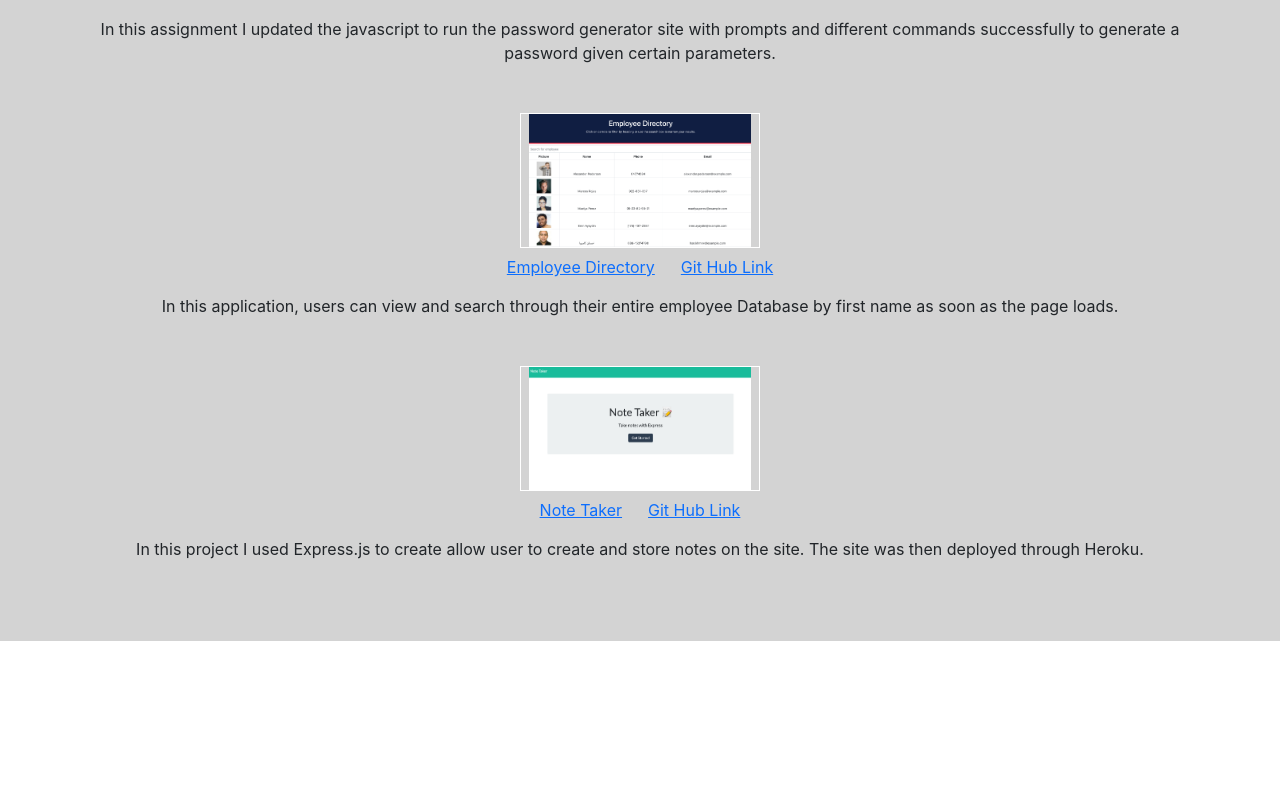
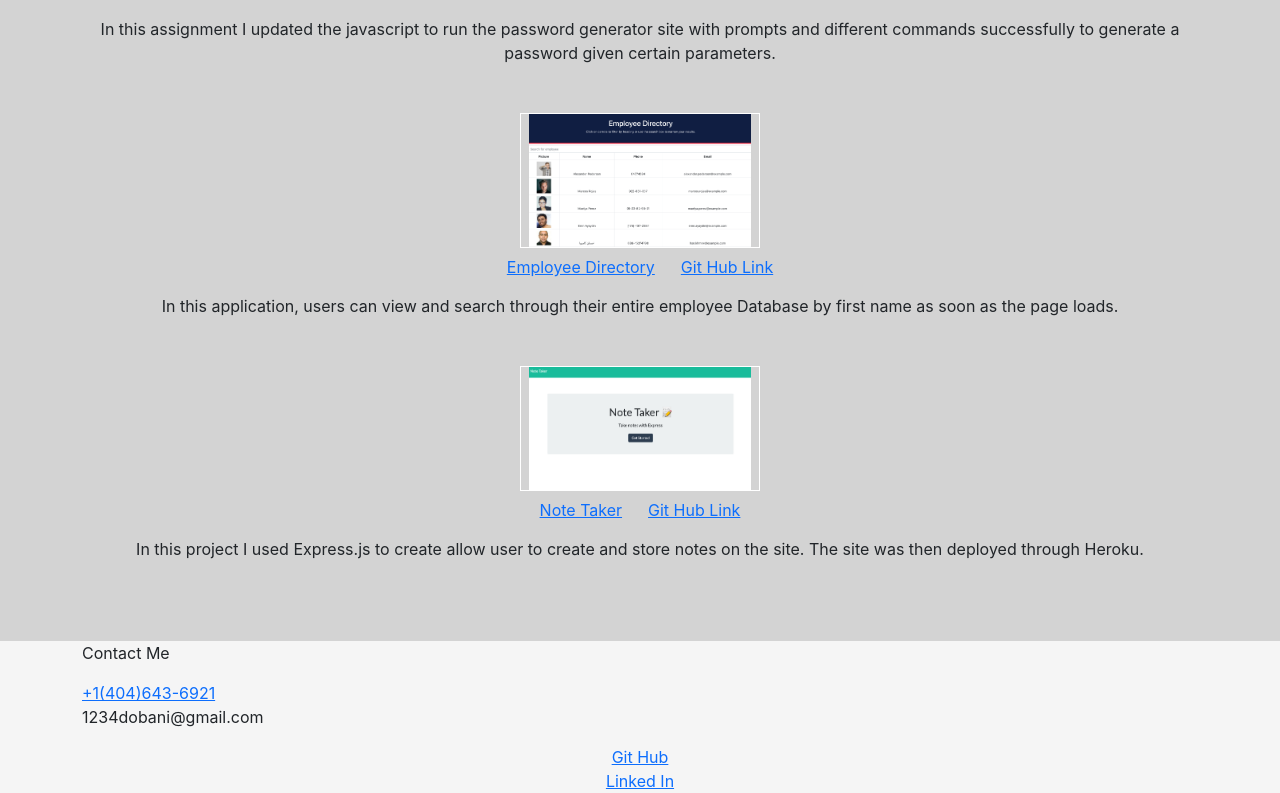
Before and after one commit to aftaab-dobani/react-portfolio, a React (Create React App) app: page / in a window 1280 px wide. Shown: the part 1842-2635 px from the top of the page. Before the commit the page ends 2483 px from the top, so only its background shows below. Built offline with nearby package versions, Linux system fonts and the light colour scheme.

Commit message:
added footer

```diff
--- a/package.json
+++ b/package.json
@@ -12,6 +12,7 @@
     "react": "^17.0.2",
     "react-dom": "^17.0.2",
     "react-scripts": "4.0.3",
+    "react-scroll": "^1.8.2",
     "react-typed": "^1.2.0",
     "web-vitals": "^1.1.2"
   },
@@ -22,7 +23,6 @@
     "build": "react-scripts build",
     "test": "react-scripts test",
     "eject": "react-scripts eject"
-
   },
   "eslintConfig": {
     "extends": [
--- a/src/App.js
+++ b/src/App.js
@@ -4,6 +4,7 @@ import Navbar from "./components/Navbar/Navbar"
 import Header from "./components/Header/Header"
 import AboutMe from "./components/About/About"
 import Portfolio from "./components/Portfolio/Portfolio"
+import Footer from "./components/Footer/Footer"
 
 function App() {
   return (
@@ -12,6 +13,7 @@ function App() {
     <Header />
     <AboutMe />
     <Portfolio />
+    <Footer />
     </>
   );
   }
--- a/src/components/About/About.js
+++ b/src/components/About/About.js
@@ -3,7 +3,7 @@ import "./style.css"
 
 const About = () => {
     return (
-        <div className="container py-5">
+        <div id="about" className="container py-5">
             <div className="row">
                 <div className=".col.lg-6 col-xm-12">
                     <h1 className="about-heading"> About Me </h1>
--- a/src/components/Footer/Footer.js
+++ b/src/components/Footer/Footer.js
@@ -0,0 +1,35 @@
+import React from "react";
+import "./style.css";
+
+export const Footer = () => {
+  return (
+    <div id="footer" className="footer text-center">
+      <div className="container text-center">
+        <div className="row">
+          <div className="col-lg-4 col-md-6 col-sm-6">
+            <div className="d-flex">
+              <p>Contact Me</p>
+            </div>
+            <div className="d-flex">
+              <a href="tell:555-555-555">+1(404)643-6921</a>
+            </div>
+            <div className="d-flex">
+              <p>1234dobani@gmail.com</p>
+            </div>
+          </div>
+          <div className="col-lg-3.col-md-2.col-sm-6">
+            <div className="row">
+              <div className="col">
+                <a href="https://github.com/aftaab-dobani">Git Hub</a>
+                <br />
+                <a href="https://github.com/aftaab-dobani">Linked In</a>
+              </div>
+            </div>
+          </div>
+        </div>
+      </div>
+    </div>
+  );
+};
+
+export default Footer;
--- /dev/null
+++ b/src/components/Footer/style.css
@@ -0,0 +1,4 @@
+.footer {
+    background-color: whitesmoke;
+
+}
--- a/src/components/Navbar/Navbar.js
+++ b/src/components/Navbar/Navbar.js
@@ -1,5 +1,6 @@
 import React from 'react'
 import "./style.css"
+import {Link} from "react-scroll"
 
 const Navbar = () => {
     return (
@@ -12,16 +13,13 @@ const Navbar = () => {
     <div className="collapse navbar-collapse" id="navbarSupportedContent">
       <ul className="navbar-nav ml-auto">
         <li className="nav-item">
-          <a className="nav-link active" aria-current="page" href="#">About Me</a>
+          <Link smooth={true} to="about" className="nav-link active" aria-current="page" href="#">About Me</Link>
         </li>
         <li className="nav-item">
-          <a className="nav-link" href="#">Projects</a>
+          <Link smooth={true} to="portfolio" className="nav-link" href="#">Projects</Link>
         </li>
         <li className="nav-item">
-          <a className="nav-link" href="#">Resume</a>
-        </li>
-        <li className="nav-item">
-          <a className="nav-link" href="#">Contact Me</a>
+          <Link smooth={true} to="footer" className="nav-link" href="#">Contact Me</Link>
         </li>
 
 
--- a/src/components/Portfolio/Portfolio.js
+++ b/src/components/Portfolio/Portfolio.js
@@ -8,7 +8,7 @@ import "./style.css";
 
 export const Portfolio = () => {
   return (
-    <div className="portfolio-wrapper">
+    <div id="portfolio" className="portfolio-wrapper">
       <div className="container">
         <h1 className="text-uppercase text-center py-6">Portfolio</h1>
 
```
Also changed, not shown: 1 other file (tests, documents, lock files or other folders).
